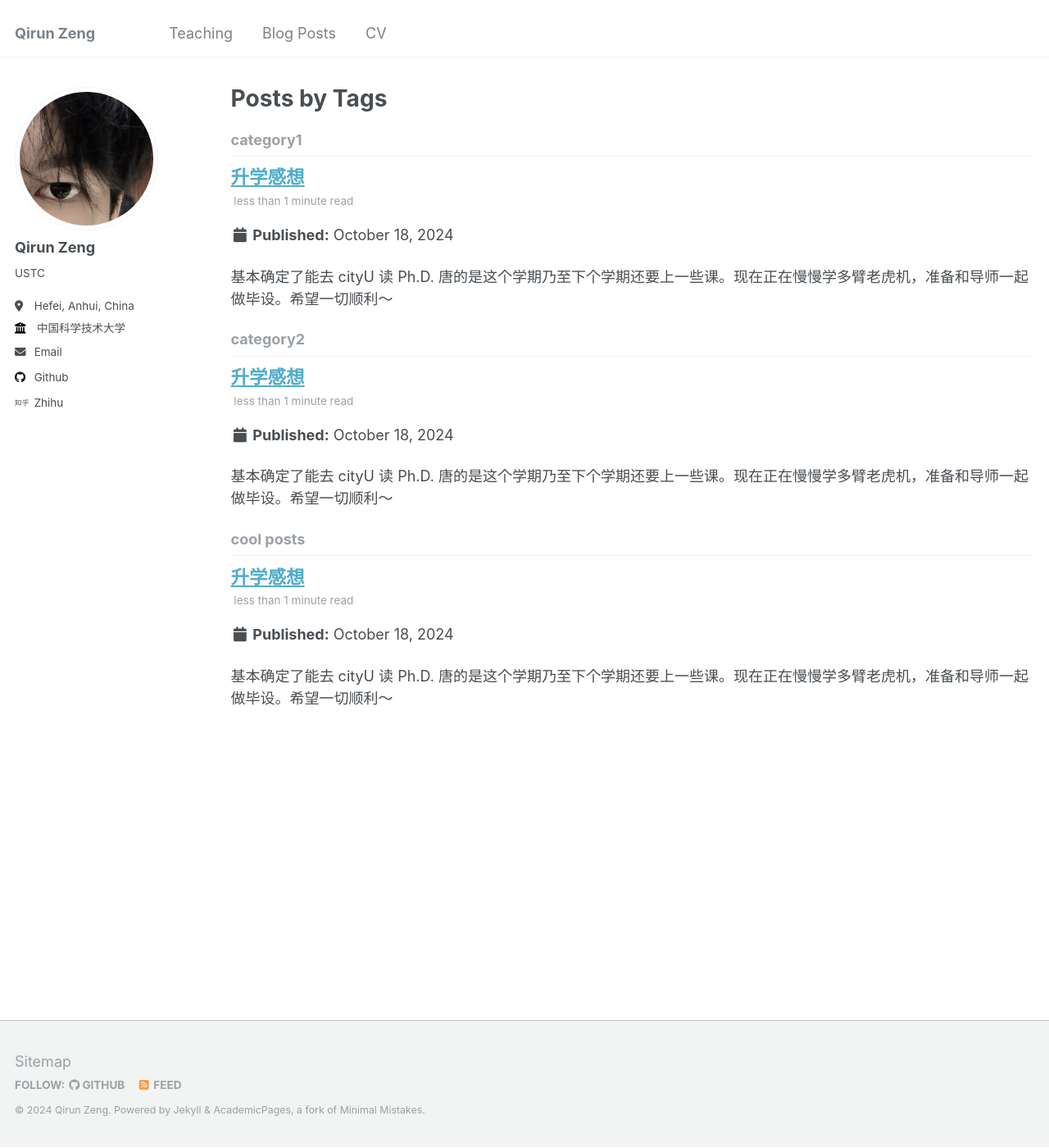
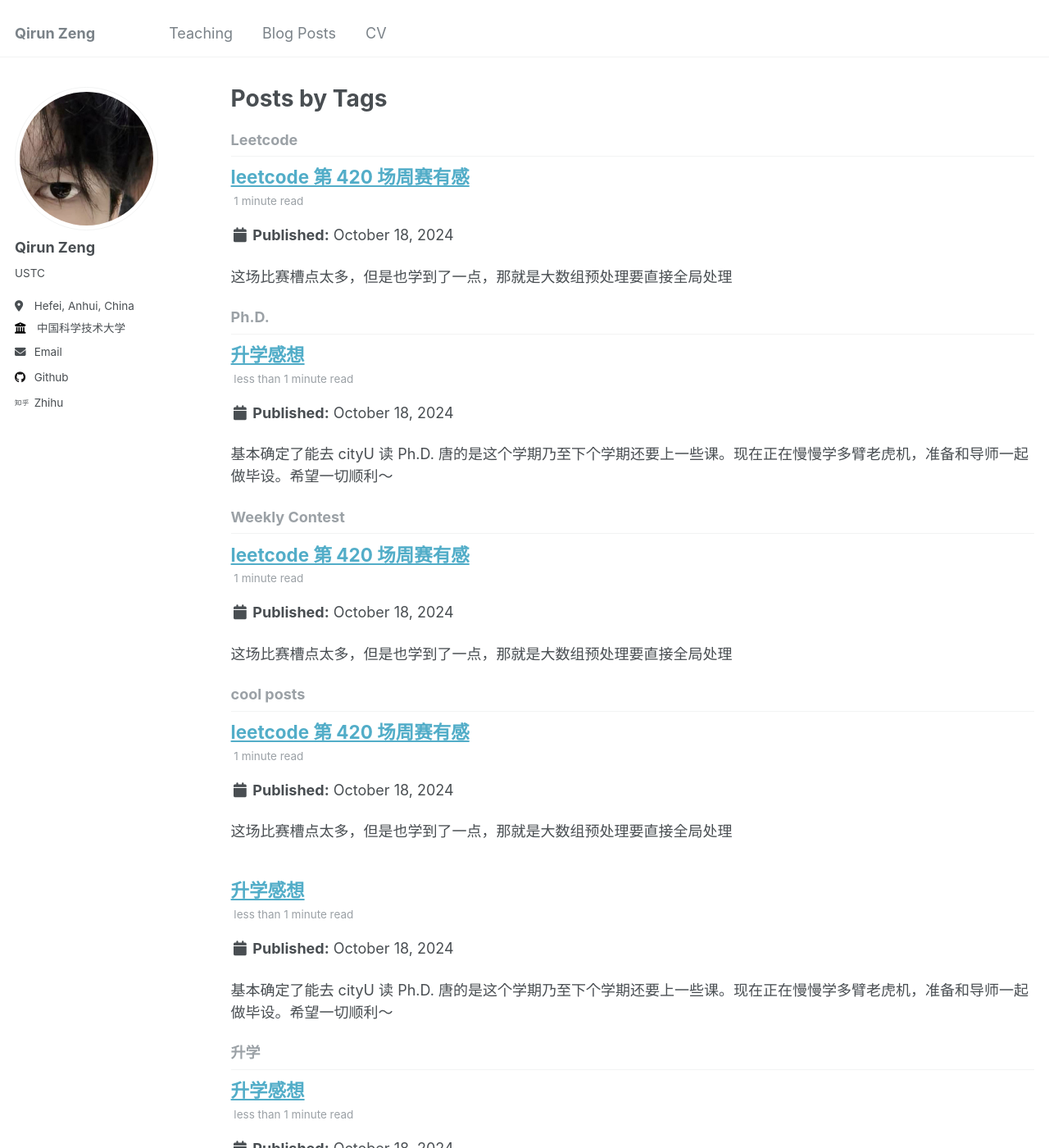
Before and after one commit to rewinery/rewinery.github.io, a Jekyll site: the page built from _pages/tag-archive.html, in a window 1280 px wide and 1400 px high. Shown: the whole window at 82% size. Built offline with Jekyll 4.4.1, drawn with Linux system fonts in a browser that asks for light colours; part of the change alters nothing that is shown.

Commit message:
blog for leetcode weekly contest 420

````diff
--- a/_posts/2024-10-18-think.md
+++ b/_posts/2024-10-18-think.md
@@ -4,8 +4,8 @@ date: 2024-10-18
 permalink: /posts/2024/10/think/
 tags:
   - cool posts
-  - category1
-  - category2
+  - 升学
+  - Ph.D.
 ---
 
 基本确定了能去 cityU 读 Ph.D. 唐的是这个学期乃至下个学期还要上一些课。现在正在慢慢学多臂老虎机，准备和导师一起做毕设。希望一切顺利～
--- /dev/null
+++ b/_posts/2024-10-20-Thinking-of-LeetCode-Weekly-Contest-420.md
@@ -0,0 +1,124 @@
+---
+title: 'leetcode 第 420 场周赛有感'
+date: 2024-10-18
+permalink: /posts/2024/10/Thinking-of-LeetCode-Weekly-Contest-420/
+tags:
+  - cool posts
+  - Leetcode
+  - Weekly Contest
+---
+
+这场比赛槽点太多，但是也学到了一点，那就是大数组预处理要直接全局处理
+
+A 了 T1、T2、T3，但是排名直逼 6000......
+
+这把掉大分，太坐牢了，想破头都没想到 T3 这个线性筛爆内存是要直接全局处理......
+
+最后是用暴力做法过的，想不通为什么暴力做法能过......卡我也就算了，暴力能过是我不能接受的
+
+题干：
+
+> 给你一个整数数组 nums 。
+>
+> 一个正整数 x 的任何一个 严格小于 x 的 正 因子都被称为 x 的 真因数 。比方说 2 是 4 的 真因数，但 6 不是 6 的 真因数。
+>
+> 你可以对 nums 的任何数字做任意次 操作 ，一次 操作 中，你可以选择 nums 中的任意一个元素，将它除以它的 最大真因数 。
+>
+> 你的目标是将数组变为 非递减 的，请你返回达成这一目标需要的 最少操作 次数。
+>
+> 如果 无法 将数组变成非递减的，请你返回 -1 。
+> 数据范围：
+> - $1 \leq \text{nums.length} \leq 10^5$
+> - $1 \leq \text{num} \leq 10^6$
+
+读题：一眼埃拉托斯特尼筛法，用 $O(\text{num}\log\log \text{num})$ 的时间预处理，之后没一轮只需判断 `nums[i] > nums[i+1]` 是否成立，若成立，则将 `nums[i]` 替换为 `nums[i]` 的最小质因数即可。若无法替换或替换之后依旧比 `nums[i+1]` 大，那么 `return -1`。总时间开销为 $O(\text{n} + \text{num}\log\log \text{num})$。
+
+思路没问题。但是事后逛了讨论区才知道：力蔻是把所有测试点一起计算时间和空间开销的。于是我的代码就这样被 `MLE` 了。
+
+比赛中试了试暴力做法，直接对每个数从小到大求最小质因数，竟然过了......
+
+
+1. 这是被爆内存的代码
+```c++
+class Solution {
+public:
+    int minOperations(vector<int>& nums) {
+        int n = nums.size();
+        int a = 0;
+        for (int i = 0; i < n; ++i) {
+            a = max(a, nums[i]);
+        }
+        int *min_prime = new int[a+1];
+
+        for (int i = 1; i <= a; ++i) {
+            min_prime[i] = i;
+        }
+        int limit = (int)sqrt(a);
+        for (int i = 2; i <= limit; ++i) {
+            if (min_prime[i] == i) {
+                for (int j = i * i; j <= a; j += i) {
+                    min_prime[j] = min(min_prime[j], i);
+                }
+            }
+        }
+
+        int ans = 0;
+        for (int i = n - 2; i >= 0; --i) {
+            if (nums[i] > nums[i+1]) {
+                ans ++;
+                nums[i] = min_prime[nums[i]];
+            }
+            if (nums[i] > nums[i+1]) {
+                return -1;
+            }
+        }
+        return ans;
+    }
+};
+```
+
+2. 最后改成如下代码才过。
+```c++
+int min_prime[1000001];
+int inited = false;
+
+void init() {
+    if (inited) return ;
+    inited = true;
+    for (int i = 1; i <= 1000000; ++i) {
+        min_prime[i] = i;
+    }
+    int limit = (int)sqrt(1000000);
+    for (int i = 2; i <= limit; ++i) {
+        if (min_prime[i] == i) {
+            for (int j = i * i; j <= 1000000; j += i) {
+                min_prime[j] = min(min_prime[j], i);
+            }
+        }
+    }
+}
+
+class Solution {
+public:
+    int minOperations(vector<int>& nums) {
+        init();
+        int n = nums.size();
+        int a = 0;
+        for (int i = 0; i < n; ++i) {
+            a = max(a, nums[i]);
+        }
+
+        int ans = 0;
+        for (int i = n - 2; i >= 0; --i) {
+            if (nums[i] > nums[i+1]) {
+                ans ++;
+                nums[i] = min_prime[nums[i]];
+            }
+            if (nums[i] > nums[i+1]) {
+                return -1;
+            }
+        }
+        return ans;
+    }
+};
+```
````
